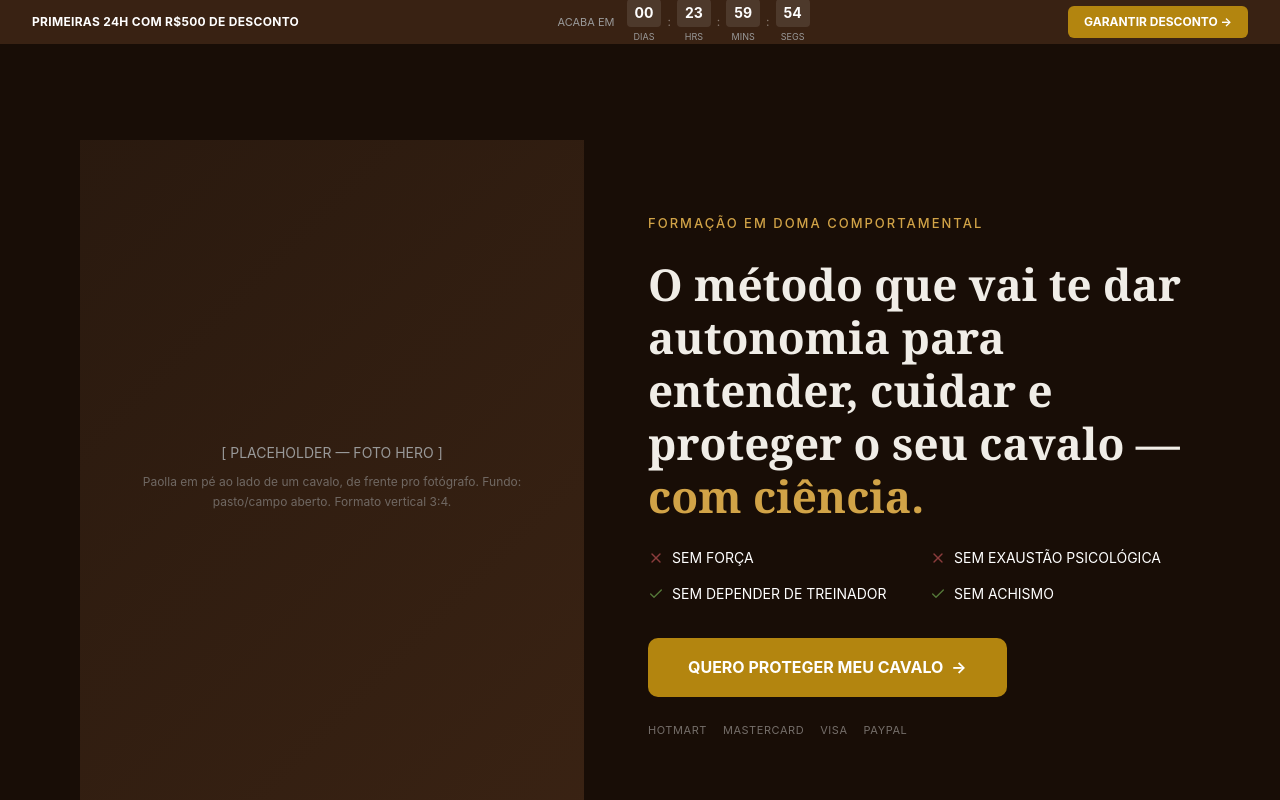
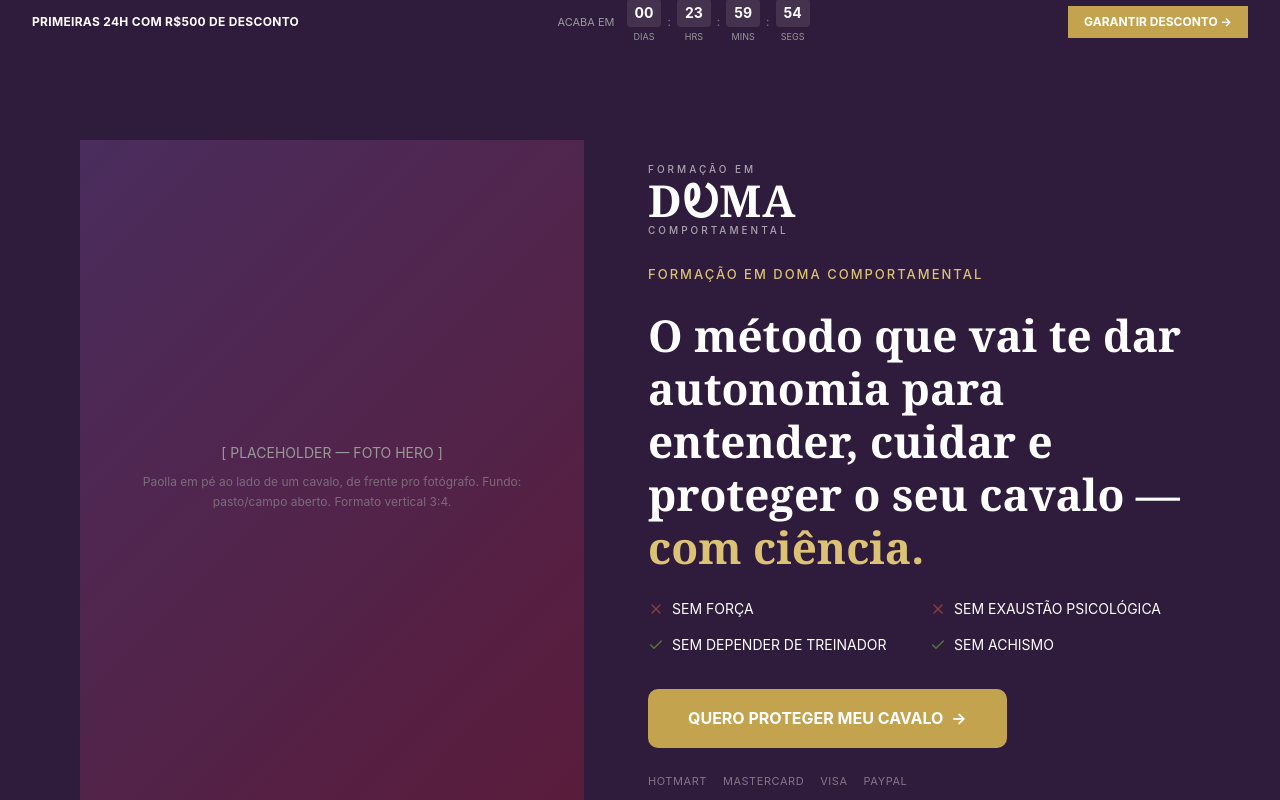
Before and after one commit to gabrielditullio/gleam-kind-echo, a React (Vite) app: page / in a window 1280 px wide. Shown: the top 800 px of the page. Built offline with nearby package versions, Linux system fonts and the light colour scheme; the HTML template or start-up script is replaced by a standard one.

Commit message:
Rewrote sales page from scratch
Co-authored-by: gabrielditullio <101072301+gabrielditullio@users.noreply.github.com>

```diff
--- a/src/components/SectionHero.tsx
+++ b/src/components/SectionHero.tsx
@@ -1,5 +1,5 @@
 import { useEffect, useState } from "react";
-import { X, Check, CreditCard } from "lucide-react";
+import { X, Check } from "lucide-react";
 
 const SectionHero = () => {
   const [loaded, setLoaded] = useState(false);
@@ -9,14 +9,14 @@ const SectionHero = () => {
     return () => clearTimeout(t);
   }, []);
 
-  const anim = (delay: number, extra = "") =>
-    `transition-all duration-[600ms] ease-out ${loaded ? `opacity-100 translate-y-0 scale-100 ${extra}` : "opacity-0 translate-y-5 scale-95"}`;
+  const anim = (delay: number) =>
+    `transition-all duration-[600ms] ease-out ${loaded ? "opacity-100 translate-y-0" : "opacity-0 translate-y-5"}`;
 
   const negatives = ["SEM FORÇA", "SEM EXAUSTÃO PSICOLÓGICA"];
   const positives = ["SEM DEPENDER DE TREINADOR", "SEM ACHISMO"];
 
   return (
-    <section style={{ backgroundColor: "hsl(var(--fundo-escuro))", paddingTop: "44px" }}>
+    <section className="bg-roxo-profundo" style={{ paddingTop: "44px" }}>
       <div className="mx-auto px-5 md:px-10 py-16 md:py-24" style={{ maxWidth: "1200px" }}>
         <div className="flex flex-col md:flex-row items-center gap-10 md:gap-16">
           {/* Photo placeholder */}
@@ -24,13 +24,10 @@ const SectionHero = () => {
             className={`w-full md:w-[45%] flex-shrink-0 transition-all duration-[600ms] ease-out ${loaded ? "opacity-100" : "opacity-0"}`}
           >
             <div
-              className="w-full bg-cover bg-center bg-no-repeat"
+              className="w-full flex items-center justify-center"
               style={{
                 aspectRatio: "3/4",
-                background: "linear-gradient(135deg, hsl(var(--fundo-escuro-2)) 0%, hsl(var(--marrom-escuro)) 100%)",
-                display: "flex",
-                alignItems: "center",
-                justifyContent: "center",
+                background: "linear-gradient(135deg, hsl(var(--roxo-medio)) 0%, hsl(var(--burgundy)) 100%)",
               }}
             >
               <div className="text-center px-8">
@@ -45,10 +42,22 @@ const SectionHero = () => {
 
           {/* Text content */}
           <div className="w-full md:w-[55%]">
+            {/* Logo placeholder */}
+            <div
+              className={`mb-6 ${anim(100)}`}
+              style={{ transitionDelay: "100ms" }}
+            >
+              <p className="font-body font-medium text-[10px] uppercase tracking-[3px] text-white/60">FORMAÇÃO EM</p>
+              <p className="font-headline font-bold text-[36px] md:text-[44px] text-white leading-none tracking-wide">
+                DᎧMA
+              </p>
+              <p className="font-body font-medium text-[10px] uppercase tracking-[3px] text-white/60">COMPORTAMENTAL</p>
+            </div>
+
             {/* Badge */}
             <p
-              className={`font-body font-medium text-[13px] uppercase tracking-[2px] mb-6 ${anim(200)}`}
-              style={{ color: "hsl(var(--dourado-claro))", transitionDelay: "200ms" }}
+              className={`font-body font-medium text-[13px] uppercase tracking-[2px] mb-6 text-dourado-claro ${anim(200)}`}
+              style={{ transitionDelay: "200ms" }}
             >
               Formação em Doma Comportamental
             </p>
@@ -58,12 +67,12 @@ const SectionHero = () => {
               className={`font-headline font-bold text-h1-mobile md:text-[44px] leading-[1.2] mb-6 ${anim(400)}`}
               style={{ transitionDelay: "400ms" }}
             >
-              <span style={{ color: "#F0EDE7" }}>
+              <span className="text-white">
                 O método que vai te dar autonomia{" "}
                 para entender, cuidar e proteger{" "}
                 o seu cavalo —{" "}
               </span>
-              <span style={{ color: "hsl(var(--dourado-claro))" }}>com ciência.</span>
+              <span className="text-dourado-claro">com ciência.</span>
             </h1>
 
             {/* Checks / X */}
@@ -73,13 +82,13 @@ const SectionHero = () => {
             >
               {negatives.map((t) => (
                 <div key={t} className="flex items-center gap-2">
-                  <X size={16} style={{ color: "hsl(var(--vermelho-terroso))" }} />
+                  <X size={16} className="text-vermelho-terroso" />
                   <span className="font-body text-[14px] text-white">{t}</span>
                 </div>
               ))}
               {positives.map((t) => (
                 <div key={t} className="flex items-center gap-2">
-                  <Check size={16} style={{ color: "hsl(var(--verde-musgo))" }} />
+                  <Check size={16} className="text-verde-musgo" />
                   <span className="font-body text-[14px] text-white">{t}</span>
                 </div>
               ))}
@@ -92,8 +101,7 @@ const SectionHero = () => {
             >
               <a
                 href="#cta"
-                className="group inline-flex items-center justify-center gap-2 bg-dourado hover:brightness-90 text-white font-body font-bold text-[16px] uppercase px-10 py-4 transition-all duration-150 w-full md:w-auto"
-                style={{ borderRadius: "10px" }}
+                className="group inline-flex items-center justify-center gap-2 bg-dourado hover:brightness-90 text-white font-body font-bold text-[16px] uppercase px-10 py-4 rounded-[10px] transition-all duration-150 w-full md:w-auto"
               >
                 Quero proteger meu cavalo
                 <span className="inline-block transition-transform duration-150 group-hover:translate-x-1">→</span>
@@ -108,8 +116,7 @@ const SectionHero = () => {
               {["Hotmart", "Mastercard", "Visa", "PayPal"].map((name) => (
                 <span
                   key={name}
-                  className="font-body text-[11px] uppercase tracking-wider"
-                  style={{ color: "rgba(255,255,255,0.4)" }}
+                  className="font-body text-[11px] uppercase tracking-wider text-white/40"
                 >
                   {name}
                 </span>
--- a/src/components/TopBar.tsx
+++ b/src/components/TopBar.tsx
@@ -46,8 +46,8 @@ const TopBar = () => {
 
   return (
     <div
-      className="fixed top-0 left-0 right-0 z-[100] flex items-center justify-center md:justify-between px-4 md:px-8"
-      style={{ height: "44px", backgroundColor: "hsl(var(--marrom-escuro))" }}
+      className="fixed top-0 left-0 right-0 z-[100] flex items-center justify-center md:justify-between px-4 md:px-8 bg-roxo-profundo"
+      style={{ height: "44px" }}
     >
       {/* Urgency text */}
       <p className="hidden md:block font-body font-bold text-[12px] text-white tracking-wide uppercase">
@@ -81,12 +81,7 @@ const TopBar = () => {
       {/* CTA button */}
       <a
         href="#cta"
-        className="hidden md:inline-flex items-center font-body font-bold text-[12px] text-white uppercase transition-all duration-150 hover:brightness-90"
-        style={{
-          backgroundColor: "hsl(var(--dourado))",
-          padding: "6px 16px",
-          borderRadius: "6px",
-        }}
+        className="hidden md:inline-flex items-center font-body font-bold text-[12px] text-white uppercase transition-all duration-150 hover:brightness-90 bg-dourado px-4 py-1.5 rounded-md"
       >
         Garantir Desconto →
       </a>
--- a/src/index.css
+++ b/src/index.css
@@ -10,18 +10,16 @@
 
 @layer base {
   :root {
-    /* FDC Sales Page — Design System */
-    --marrom-escuro: 24 50% 15%;
-    --marrom-medio: 24 38% 25%;
-    --terroso: 24 40% 39%;
-    --dourado: 43 85% 38%;
-    --dourado-claro: 40 60% 55%;
-    --bege-areia: 38 24% 74%;
-    --bege-claro: 38 33% 93%;
-    --off-white: 50 20% 97%;
+    /* FDC Sales Page — Purple Design System */
+    --roxo-profundo: 276 37% 17%;
+    --roxo-medio: 276 35% 27%;
+    --roxo-claro: 276 34% 37%;
+    --burgundy: 330 53% 23%;
     --branco: 0 0% 100%;
-    --fundo-escuro: 24 60% 6%;
-    --fundo-escuro-2: 24 48% 11%;
+    --off-white: 270 20% 96%;
+    --creme-roxo: 276 26% 92%;
+    --dourado: 43 50% 54%;
+    --dourado-claro: 45 60% 66%;
     --verde-musgo: 94 36% 35%;
     --vermelho-terroso: 0 40% 39%;
     --texto-corpo: 0 0% 18%;
@@ -31,32 +29,32 @@
     /* Shadcn mappings */
     --background: 0 0% 100%;
     --foreground: 0 0% 18%;
-    --card: 50 20% 97%;
+    --card: 270 20% 96%;
     --card-foreground: 0 0% 18%;
     --popover: 0 0% 100%;
     --popover-foreground: 0 0% 18%;
-    --primary: 43 85% 38%;
+    --primary: 43 50% 54%;
     --primary-foreground: 0 0% 100%;
-    --secondary: 38 33% 93%;
-    --secondary-foreground: 24 50% 15%;
-    --muted: 38 33% 93%;
+    --secondary: 276 26% 92%;
+    --secondary-foreground: 276 37% 17%;
+    --muted: 276 26% 92%;
     --muted-foreground: 0 0% 33%;
-    --accent: 24 40% 39%;
+    --accent: 276 34% 37%;
     --accent-foreground: 0 0% 100%;
     --destructive: 0 40% 39%;
     --destructive-foreground: 0 0% 100%;
-    --border: 38 24% 74%;
-    --input: 38 24% 74%;
-    --ring: 43 85% 38%;
+    --border: 276 15% 80%;
+    --input: 276 15% 80%;
+    --ring: 43 50% 54%;
     --radius: 0rem;
-    --sidebar-background: 24 60% 6%;
-    --sidebar-foreground: 38 33% 93%;
-    --sidebar-primary: 43 85% 38%;
+    --sidebar-background: 276 37% 17%;
+    --sidebar-foreground: 276 26% 92%;
+    --sidebar-primary: 43 50% 54%;
     --sidebar-primary-foreground: 0 0% 100%;
-    --sidebar-accent: 24 48% 11%;
-    --sidebar-accent-foreground: 38 33% 93%;
-    --sidebar-border: 24 48% 11%;
-    --sidebar-ring: 43 85% 38%;
+    --sidebar-accent: 276 35% 27%;
+    --sidebar-accent-foreground: 276 26% 92%;
+    --sidebar-border: 276 35% 27%;
+    --sidebar-ring: 43 50% 54%;
   }
 }
 
--- a/tailwind.config.ts
+++ b/tailwind.config.ts
@@ -57,17 +57,15 @@ export default {
           border: "hsl(var(--sidebar-border))",
           ring: "hsl(var(--sidebar-ring))",
         },
-        // FDC custom tokens
-        "marrom-escuro": "hsl(var(--marrom-escuro))",
-        "marrom-medio": "hsl(var(--marrom-medio))",
-        "terroso": "hsl(var(--terroso))",
+        // FDC custom tokens — purple palette
+        "roxo-profundo": "hsl(var(--roxo-profundo))",
+        "roxo-medio": "hsl(var(--roxo-medio))",
+        "roxo-claro": "hsl(var(--roxo-claro))",
+        "burgundy": "hsl(var(--burgundy))",
+        "off-white": "hsl(var(--off-white))",
+        "creme-roxo": "hsl(var(--creme-roxo))",
         "dourado": "hsl(var(--dourado))",
         "dourado-claro": "hsl(var(--dourado-claro))",
-        "bege-areia": "hsl(var(--bege-areia))",
-        "bege-claro": "hsl(var(--bege-claro))",
-        "off-white": "hsl(var(--off-white))",
-        "fundo-escuro": "hsl(var(--fundo-escuro))",
-        "fundo-escuro-2": "hsl(var(--fundo-escuro-2))",
         "verde-musgo": "hsl(var(--verde-musgo))",
         "vermelho-terroso": "hsl(var(--vermelho-terroso))",
         "texto-corpo": "hsl(var(--texto-corpo))",
```
Also changed, not shown: src/components/SectionBadges.tsx (+10 -15 lines), src/components/SectionComoFunciona.tsx (+10 -8 lines), src/components/SectionDepoimentos.tsx (+12 -9 lines), src/components/SectionParaQuem.tsx (+8 -6 lines), src/components/SectionProblema.tsx (+11 -11 lines).
